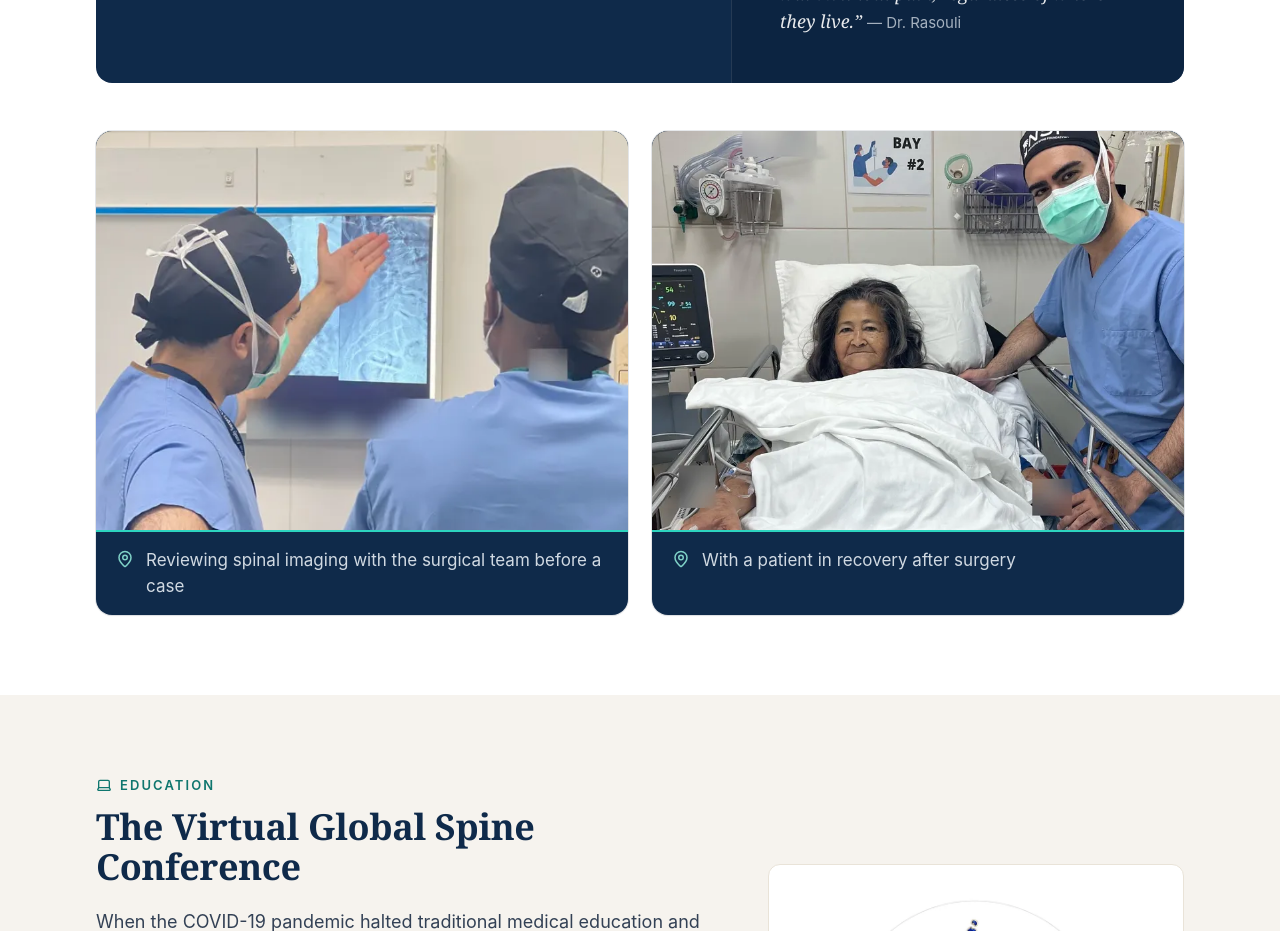
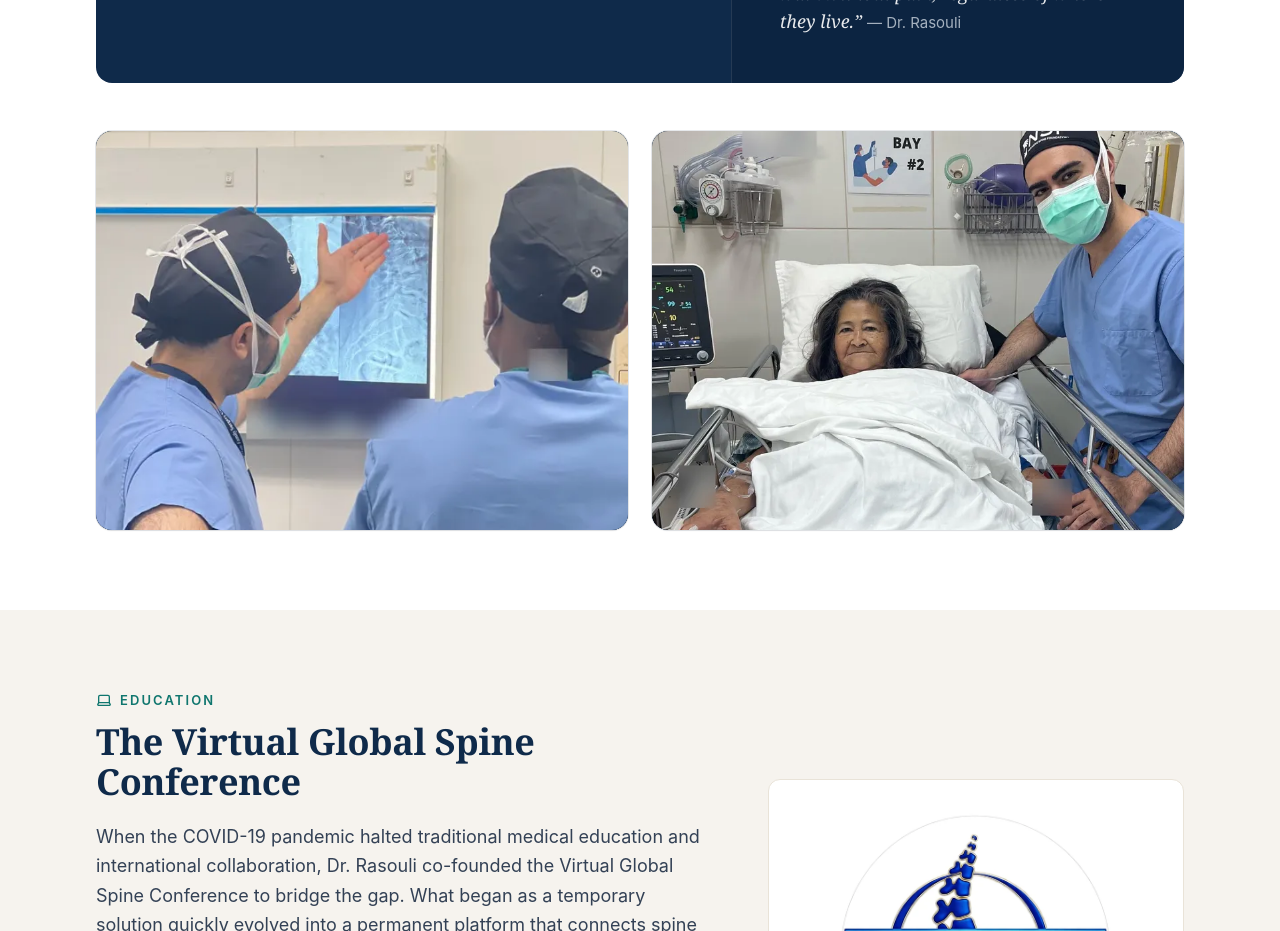
Before and after one commit to jrasouli/Dr-Rasouli-Website-, a React (Vite) app: page /global-work in a window 1280 px wide. Shown: the part 960-1891 px from the top of the page. Built offline with nearby package versions, Linux system fonts and the light colour scheme; a web font is replaced by a local one.

Commit message:
Global Work photos: remove visible captions

```diff
--- a/pages/GlobalWork.tsx
+++ b/pages/GlobalWork.tsx
@@ -81,10 +81,10 @@ const GlobalWork: React.FC = () => {
         <Container>
           <div className="grid gap-6 md:grid-cols-2">
             {[
-              { src: 'or-imaging-review', w: 1200, h: 1600, caption: 'Reviewing spinal imaging with the surgical team before a case', alt: 'Dr. Rasouli, in surgical scrubs and cap, points to spinal imaging on a wall-mounted viewer while a colleague looks on' },
-              { src: 'bedside-recovery', w: 1440, h: 1233, caption: 'With a patient in recovery after surgery', alt: 'Dr. Rasouli in scrubs stands beside a smiling patient resting in a hospital recovery bed' },
+              { src: 'or-imaging-review', w: 1200, h: 1600, alt: 'Dr. Rasouli, in surgical scrubs and cap, points to spinal imaging on a wall-mounted viewer while a colleague looks on' },
+              { src: 'bedside-recovery', w: 1440, h: 1233, alt: 'Dr. Rasouli in scrubs stands beside a smiling patient resting in a hospital recovery bed' },
             ].map((ph) => (
-              <figure key={ph.src} className="overflow-hidden rounded-2xl bg-navy-800 ring-1 ring-navy-900/10 shadow-sm">
+              <figure key={ph.src} className="overflow-hidden rounded-2xl bg-navy-900 ring-1 ring-navy-900/10 shadow-sm">
                 <div className="aspect-[4/3] overflow-hidden bg-navy-900">
                   <img
                     src={`/images/global-work/${ph.src}-1600.webp`}
@@ -98,10 +98,6 @@ const GlobalWork: React.FC = () => {
                     className="h-full w-full object-cover object-[50%_20%]"
                   />
                 </div>
-                <figcaption className="flex items-start gap-3 px-5 py-4 text-navy-100/90 border-t-2 border-teal-400">
-                  <MapPin size={18} className="mt-0.5 shrink-0 text-teal-300" aria-hidden="true" />
-                  <span>{ph.caption}</span>
-                </figcaption>
               </figure>
             ))}
           </div>
```
